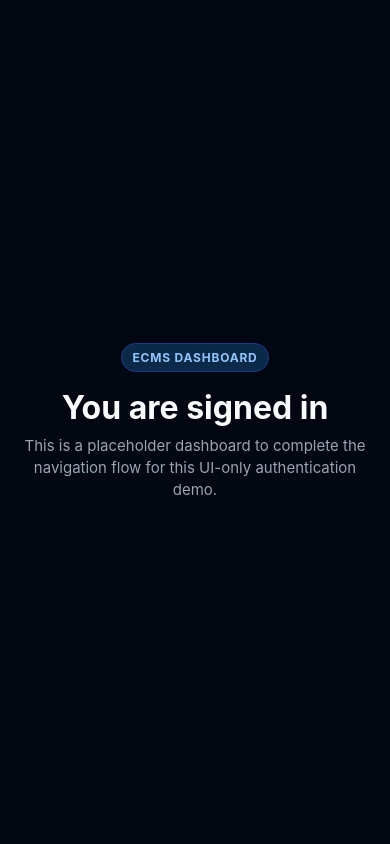
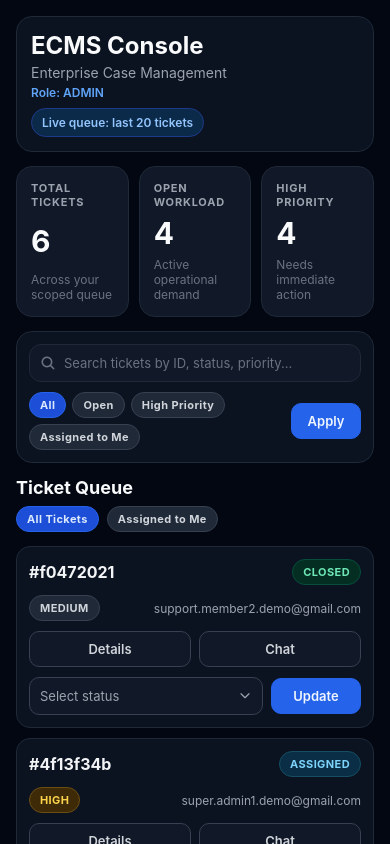
Before and after one commit to Himanshu6868/ecms_native_app, a React Native app: screen /Dashboard in a window 390 px wide. Built offline with nearby package versions, Linux system fonts and the light colour scheme.

Commit message:
Restore real dashboard screen after login

```diff
--- a/src/screens/DashboardScreen.tsx
+++ b/src/screens/DashboardScreen.tsx
@@ -1,51 +1,299 @@
 import React from 'react';
-import { StyleSheet, Text, View } from 'react-native';
+import { ScrollView, StyleSheet, Text, TextInput, View } from 'react-native';
+import { Ionicons } from '@expo/vector-icons';
+
+import ActionButton from '../components/ActionButton';
+import Badge from '../components/Badge';
+import StatCard from '../components/StatCard';
+
+type Ticket = {
+  id: string;
+  status: 'CLOSED' | 'ASSIGNED';
+  priority: 'MEDIUM' | 'HIGH' | 'CRITICAL';
+  assignedTo: string;
+};
+
+const tickets: Ticket[] = [
+  {
+    id: '#f0472021',
+    status: 'CLOSED',
+    priority: 'MEDIUM',
+    assignedTo: 'support.member2.demo@gmail.com',
+  },
+  {
+    id: '#4f13f34b',
+    status: 'ASSIGNED',
+    priority: 'HIGH',
+    assignedTo: 'super.admin1.demo@gmail.com',
+  },
+  {
+    id: '#bc054a70',
+    status: 'CLOSED',
+    priority: 'CRITICAL',
+    assignedTo: 'support.member1.demo@gmail.com',
+  },
+];
 
 const DashboardScreen = (): React.JSX.Element => {
+  const renderStatusBadge = (status: Ticket['status']) => (
+    <Badge label={status} variant={status === 'ASSIGNED' ? 'info' : 'success'} />
+  );
+
+  const renderPriorityBadge = (priority: Ticket['priority']) => {
+    if (priority === 'CRITICAL') {
+      return <Badge label={priority} variant="danger" />;
+    }
+
+    if (priority === 'HIGH') {
+      return <Badge label={priority} variant="warning" />;
+    }
+
+    return <Badge label={priority} variant="neutral" />;
+  };
+
   return (
-    <View style={styles.container}>
-      <Text style={styles.badge}>ECMS DASHBOARD</Text>
-      <Text style={styles.title}>You are signed in</Text>
-      <Text style={styles.subtitle}>
-        This is a placeholder dashboard to complete the navigation flow for this UI-only authentication demo.
-      </Text>
-    </View>
+    <ScrollView style={styles.screen} contentContainerStyle={styles.content} showsVerticalScrollIndicator={false}>
+      <View style={styles.headerRow}>
+        <View style={styles.headerTextWrap}>
+          <Text style={styles.appTitle}>ECMS Console</Text>
+          <Text style={styles.subtitle}>Enterprise Case Management</Text>
+          <Text style={styles.roleLabel}>Role: ADMIN</Text>
+        </View>
+        <View style={styles.liveQueueBadge}>
+          <Text style={styles.liveQueueText}>Live queue: last 20 tickets</Text>
+        </View>
+      </View>
+
+      <View style={styles.statsWrap}>
+        <StatCard title="TOTAL TICKETS" value={6} caption="Across your scoped queue" />
+        <StatCard title="OPEN WORKLOAD" value={4} caption="Active operational demand" />
+        <StatCard title="HIGH PRIORITY" value={4} caption="Needs immediate action" />
+      </View>
+
+      <View style={styles.sectionCard}>
+        <View style={styles.searchBarWrap}>
+          <Ionicons name="search" size={16} color="#6B7280" />
+          <TextInput
+            style={styles.searchInput}
+            placeholder="Search tickets by ID, status, priority..."
+            placeholderTextColor="#6B7280"
+          />
+        </View>
+
+        <View style={styles.filterRow}>
+          <View style={styles.chipsWrap}>
+            <Badge label="All" variant="active" />
+            <Badge label="Open" variant="neutral" />
+            <Badge label="High Priority" variant="neutral" />
+            <Badge label="Assigned to Me" variant="neutral" />
+          </View>
+          <ActionButton title="Apply" variant="primary" style={styles.applyButton} />
+        </View>
+      </View>
+
+      <View style={styles.ticketListHeader}>
+        <Text style={styles.sectionTitle}>Ticket Queue</Text>
+        <View style={styles.ticketTabs}>
+          <Badge label="All Tickets" variant="active" />
+          <Badge label="Assigned to Me" variant="neutral" />
+        </View>
+      </View>
+
+      <View style={styles.ticketList}>
+        {tickets.map((ticket) => (
+          <View key={ticket.id} style={styles.ticketCard}>
+            <View style={styles.ticketRowSpaceBetween}>
+              <Text style={styles.ticketId}>{ticket.id}</Text>
+              {renderStatusBadge(ticket.status)}
+            </View>
+
+            <View style={styles.ticketRowSpaceBetween}>
+              {renderPriorityBadge(ticket.priority)}
+              <Text style={styles.assignedTo}>{ticket.assignedTo}</Text>
+            </View>
+
+            <View style={styles.actionsRow}>
+              <ActionButton title="Details" style={styles.flexButton} />
+              <ActionButton title="Chat" style={styles.flexButton} />
+            </View>
+
+            <View style={styles.updateRow}>
+              <View style={styles.dropdownMock}>
+                <Text style={styles.dropdownText}>Select status</Text>
+                <Ionicons name="chevron-down" size={14} color="#9CA3AF" />
+              </View>
+              <ActionButton title="Update" variant="primary" style={styles.updateButton} />
+            </View>
+          </View>
+        ))}
+      </View>
+    </ScrollView>
   );
 };
 
 const styles = StyleSheet.create({
-  container: {
+  screen: {
     flex: 1,
     backgroundColor: '#030712',
-    justifyContent: 'center',
-    paddingHorizontal: 24,
   },
-  badge: {
-    color: '#93C5FD',
-    alignSelf: 'center',
+  content: {
+    padding: 16,
+    paddingBottom: 28,
+    gap: 14,
+  },
+  headerRow: {
+    borderRadius: 16,
     borderWidth: 1,
-    borderColor: '#1E3A8A',
-    backgroundColor: '#0B2948',
-    borderRadius: 999,
-    paddingHorizontal: 10,
-    paddingVertical: 6,
-    fontSize: 12,
+    borderColor: '#1F2937',
+    backgroundColor: '#0B1220',
+    padding: 14,
+    gap: 8,
+  },
+  headerTextWrap: {
+    gap: 4,
+  },
+  appTitle: {
+    color: '#F9FAFB',
+    fontSize: 24,
     fontWeight: '700',
-    letterSpacing: 0.8,
-    marginBottom: 16,
-  },
-  title: {
-    color: '#F9FAFB',
-    fontSize: 32,
-    fontWeight: '700',
-    textAlign: 'center',
-    marginBottom: 8,
   },
   subtitle: {
     color: '#9CA3AF',
-    fontSize: 15,
-    lineHeight: 22,
-    textAlign: 'center',
+    fontSize: 14,
+  },
+  roleLabel: {
+    color: '#60A5FA',
+    fontSize: 12,
+    fontWeight: '600',
+  },
+  liveQueueBadge: {
+    alignSelf: 'flex-start',
+    backgroundColor: '#0B2948',
+    borderWidth: 1,
+    borderColor: '#1E3A8A',
+    borderRadius: 999,
+    paddingVertical: 6,
+    paddingHorizontal: 10,
+  },
+  liveQueueText: {
+    color: '#93C5FD',
+    fontWeight: '600',
+    fontSize: 12,
+  },
+  statsWrap: {
+    flexDirection: 'row',
+    gap: 10,
+    flexWrap: 'wrap',
+  },
+  sectionCard: {
+    backgroundColor: '#0B1220',
+    borderColor: '#1F2937',
+    borderWidth: 1,
+    borderRadius: 16,
+    padding: 12,
+    gap: 10,
+  },
+  searchBarWrap: {
+    borderColor: '#1F2937',
+    borderWidth: 1,
+    borderRadius: 12,
+    backgroundColor: '#111827',
+    flexDirection: 'row',
+    alignItems: 'center',
+    paddingHorizontal: 10,
+    gap: 8,
+  },
+  searchInput: {
+    flex: 1,
+    color: '#E5E7EB',
+    paddingVertical: 10,
+    fontSize: 13,
+  },
+  filterRow: {
+    flexDirection: 'row',
+    alignItems: 'center',
+    justifyContent: 'space-between',
+    gap: 8,
+  },
+  chipsWrap: {
+    flexDirection: 'row',
+    flexWrap: 'wrap',
+    gap: 6,
+    flex: 1,
+  },
+  applyButton: {
+    minWidth: 70,
+  },
+  ticketListHeader: {
+    gap: 8,
+  },
+  sectionTitle: {
+    color: '#F9FAFB',
+    fontSize: 18,
+    fontWeight: '700',
+  },
+  ticketTabs: {
+    flexDirection: 'row',
+    gap: 8,
+  },
+  ticketList: {
+    gap: 10,
+  },
+  ticketCard: {
+    backgroundColor: '#0B1220',
+    borderColor: '#1F2937',
+    borderWidth: 1,
+    borderRadius: 14,
+    padding: 12,
+    gap: 10,
+  },
+  ticketRowSpaceBetween: {
+    flexDirection: 'row',
+    justifyContent: 'space-between',
+    alignItems: 'center',
+    gap: 8,
+  },
+  ticketId: {
+    color: '#F3F4F6',
+    fontSize: 16,
+    fontWeight: '700',
+  },
+  assignedTo: {
+    color: '#9CA3AF',
+    fontSize: 12,
+    flexShrink: 1,
+    textAlign: 'right',
+  },
+  actionsRow: {
+    flexDirection: 'row',
+    gap: 8,
+  },
+  flexButton: {
+    flex: 1,
+  },
+  updateRow: {
+    flexDirection: 'row',
+    gap: 8,
+    alignItems: 'center',
+  },
+  dropdownMock: {
+    flex: 1,
+    borderRadius: 10,
+    borderWidth: 1,
+    borderColor: '#374151',
+    backgroundColor: '#111827',
+    paddingHorizontal: 10,
+    paddingVertical: 10,
+    flexDirection: 'row',
+    justifyContent: 'space-between',
+    alignItems: 'center',
+  },
+  dropdownText: {
+    color: '#9CA3AF',
+    fontSize: 13,
+  },
+  updateButton: {
+    minWidth: 90,
   },
 });
 
```
